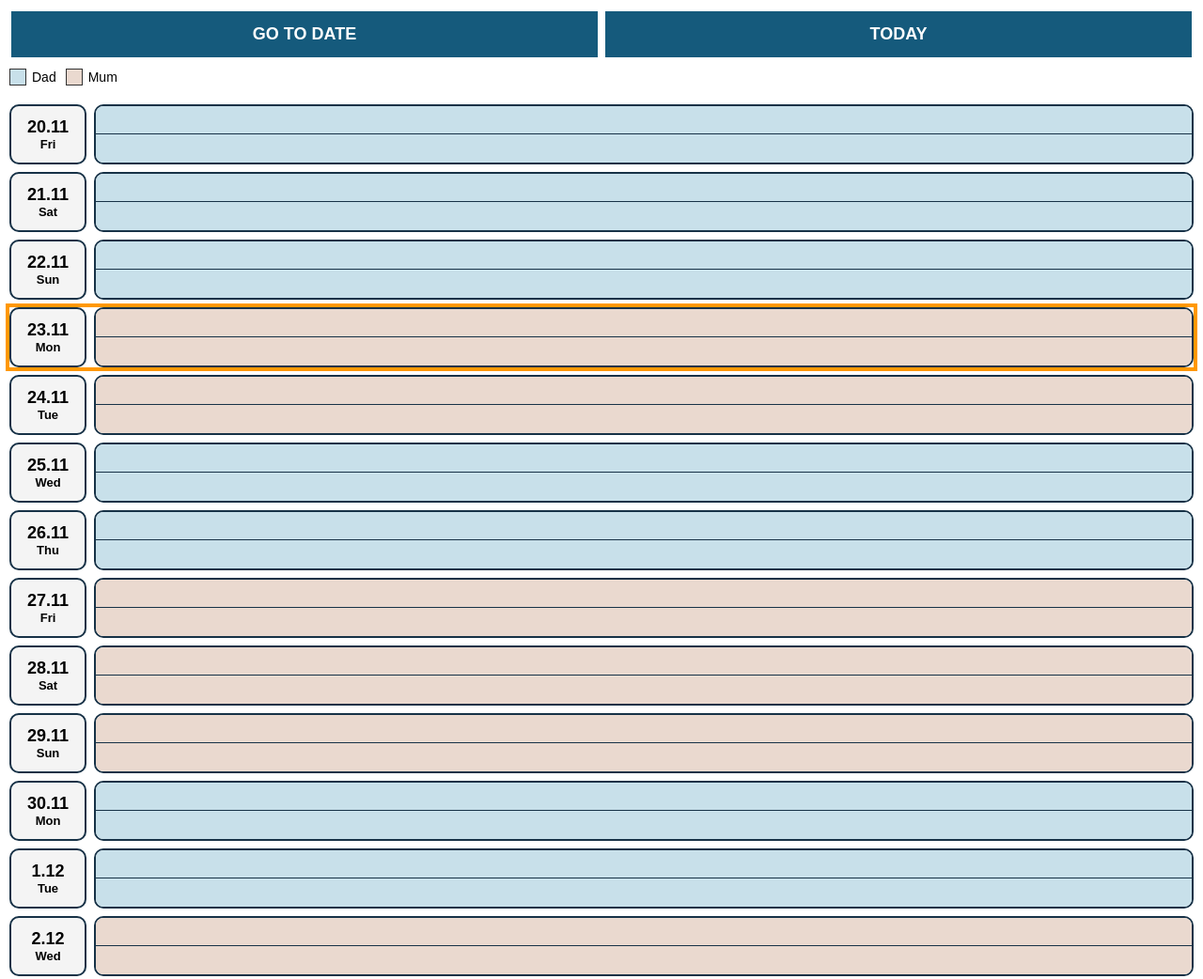
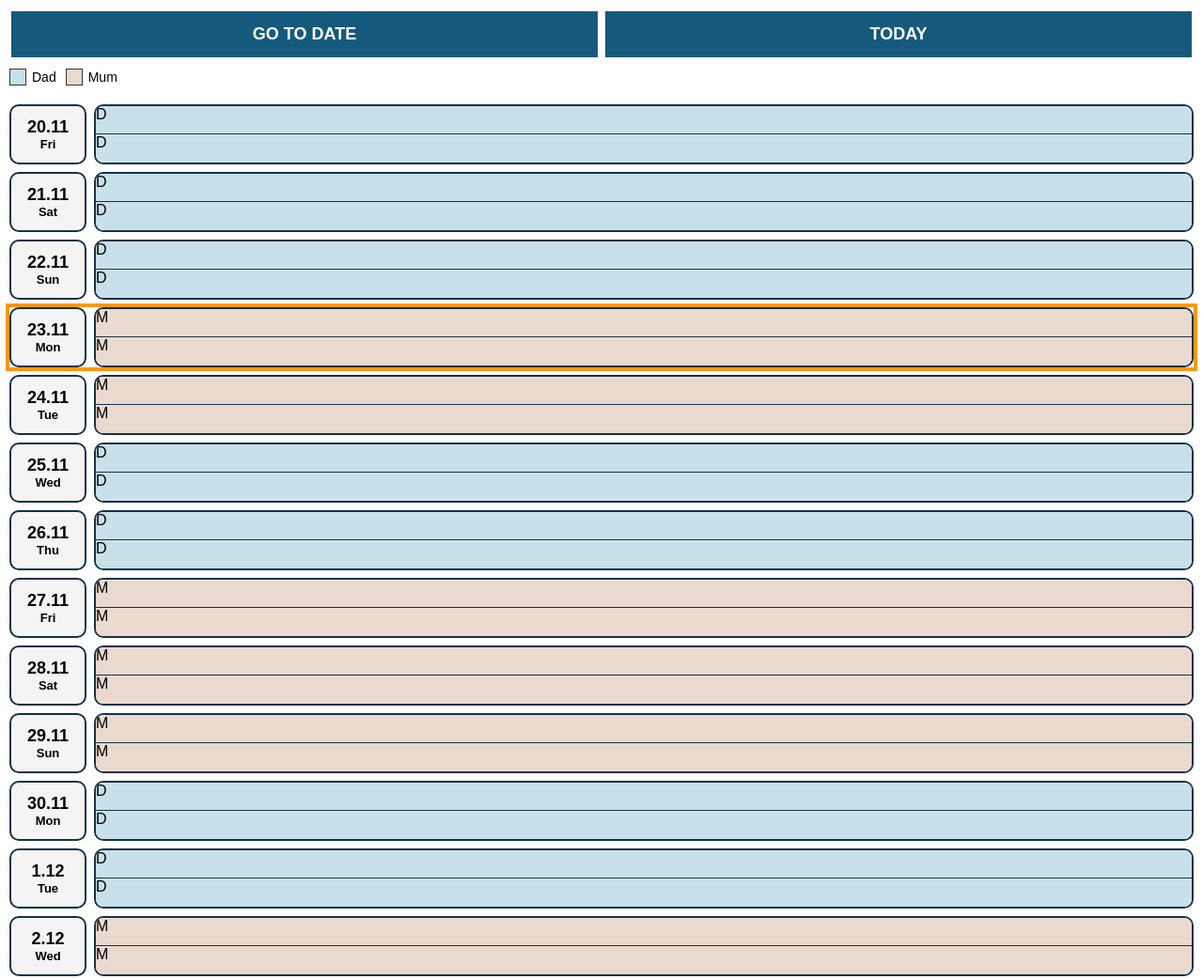
Before and after one commit to RossSnell/kidschedule, a plain HTML site: page index.html in a window 1280 px wide. Shown: the top 1042 px of the page at 94% size. Drawn offline with Linux system fonts and the light colour scheme; no server answers.

Commit message:
Update index.html

```diff
--- a/index.html
+++ b/index.html
@@ -362,6 +362,9 @@ function buildCalendar()
         row.appendChild(dateBox);
         row.appendChild(periods);
 
+        am.textContent = amOwner;
+        pm.textContent = pmOwner;
+
         const id =
         current.toISOString()
                .substring(0,10);
```
